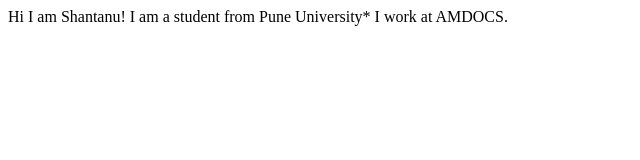
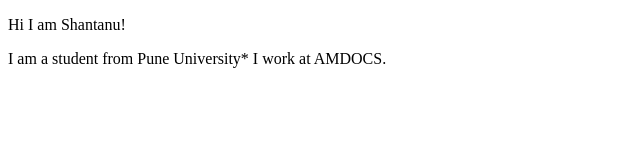
Before and after one commit to shantanudhore/student-name-site, a plain HTML site: page index.html in a window 1280 px wide. Shown: the whole page, without its empty margins (0-640 px from the left). Drawn offline with Linux system fonts and the light colour scheme.

Commit message:
refactor: added new lines in index.html

```diff
--- a/index.html
+++ b/index.html
@@ -7,7 +7,7 @@
     <title>StudentSite</title>
 </head>
 <body>
-    Hi I am Shantanu!
+    <p>Hi I am Shantanu!</p>
     I am a student from Pune University*
     I work at AMDOCS.
 </body>
```
